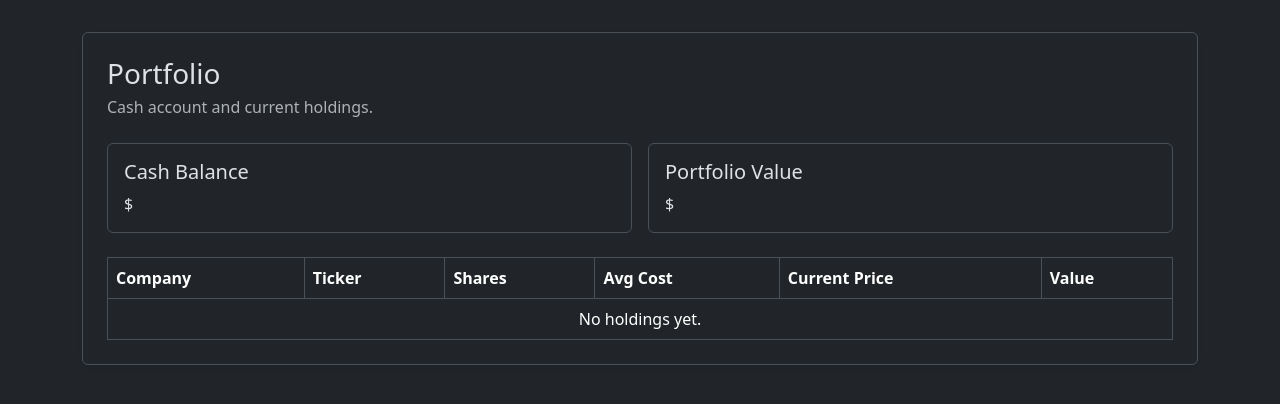
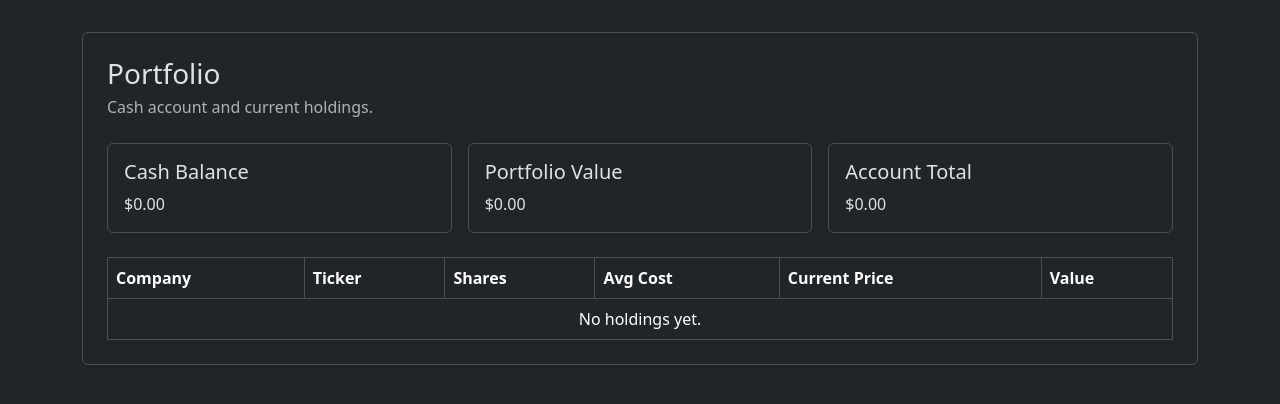
Before and after one commit to anair61/ift401capstone, a Python web app: template templates/portfolio.html in a window 1280 px wide. Shown: the part 57-461 px from the top of the page. Run offline with Jinja, Linux system fonts and the light colour scheme; the template is opened without the code that fills it, so the values that code supplies are empty.

Commit message:
Updated portfolio.html
Added new Account Total card
Fixed formatting for cash/portfolio values
Fixed formatting for cash/portfolio values

```diff
--- a/templates/portfolio.html
+++ b/templates/portfolio.html
@@ -9,20 +9,29 @@
     <p class="text-body-secondary mb-4">Cash account and current holdings.</p>
 
     <div class="row g-3 mb-4">
-      <div class="col-md-6">
+      <div class="col-md-4">
         <div class="card h-100 border">
           <div class="card-body">
             <h2 class="h5">Cash Balance</h2>
-            <p class="mb-0">${{ cash_balance }}</p>
+            <p class="mb-0">${{ '%.2f'|format(cash_balance) }}</p>
           </div>
         </div>
       </div>
 
-      <div class="col-md-6">
+      <div class="col-md-4">
         <div class="card h-100 border">
           <div class="card-body">
             <h2 class="h5">Portfolio Value</h2>
-            <p class="mb-0">${{ portfolio_value }}</p>
+            <p class="mb-0">${{ '%.2f'|format(portfolio_value) }}</p>
+          </div>
+        </div>
+      </div>
+
+      <div class="col-md-4">
+        <div class="card h-100 border">
+          <div class="card-body">
+            <h2 class="h5">Account Total</h2>
+            <p class="mb-0">${{ '%.2f'|format(account_total) }}</p>
           </div>
         </div>
       </div>
@@ -47,9 +56,9 @@
               <td>{{ h.company_name }}</td>
               <td>{{ h.ticker }}</td>
               <td>{{ h.shares }}</td>
-              <td>${{ h.avg_cost }}</td>
-              <td>${{ h.price }}</td>
-              <td>${{ h.value }}</td>
+              <td>${{ '%.2f'|format(h.avg_cost) }}</td>
+              <td>${{ '%.2f'|format(h.price) }}</td>
+              <td>${{ '%.2f'|format(h.value) }}</td>
             </tr>
             {% endfor %}
           {% else %}
```
